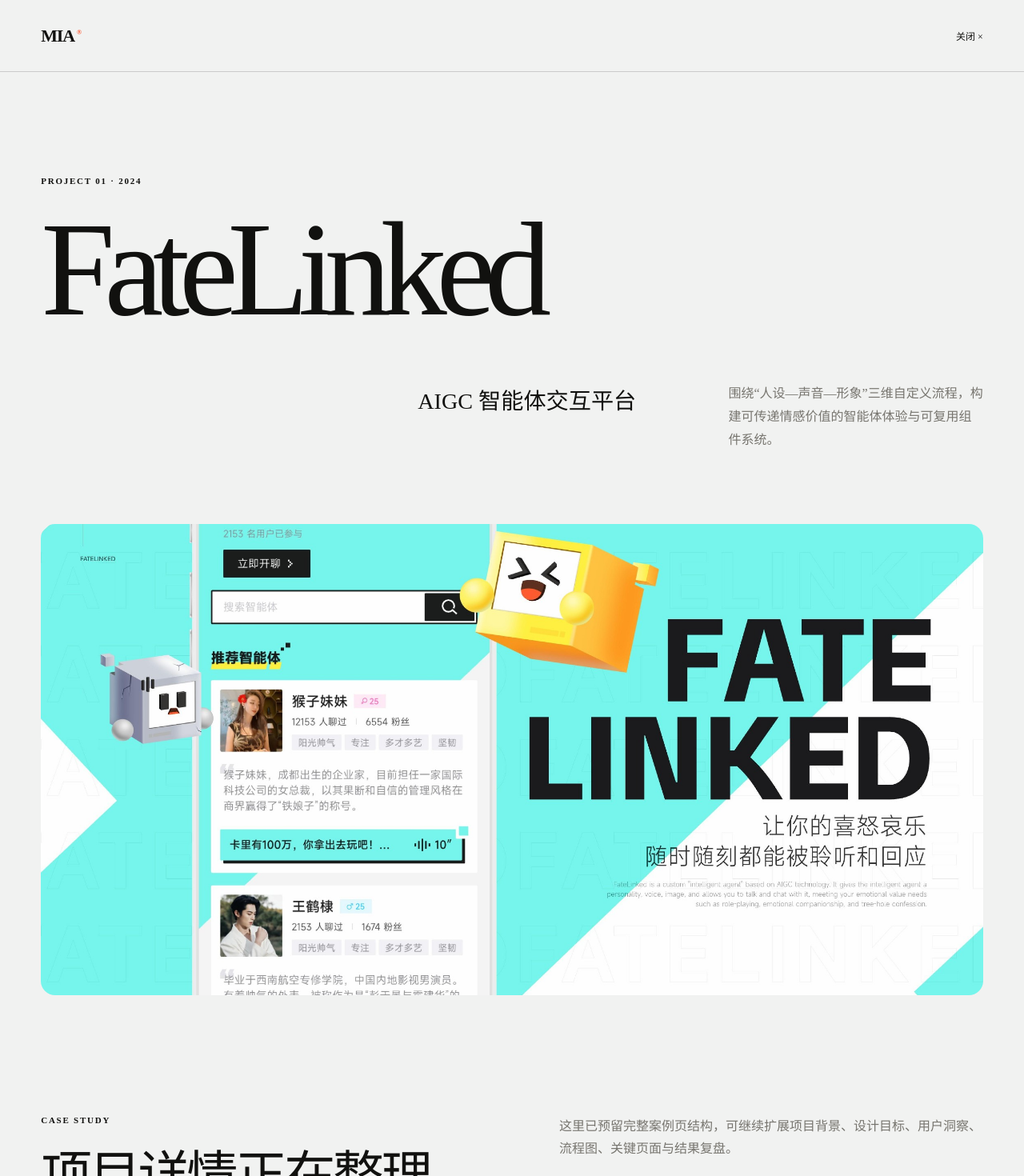
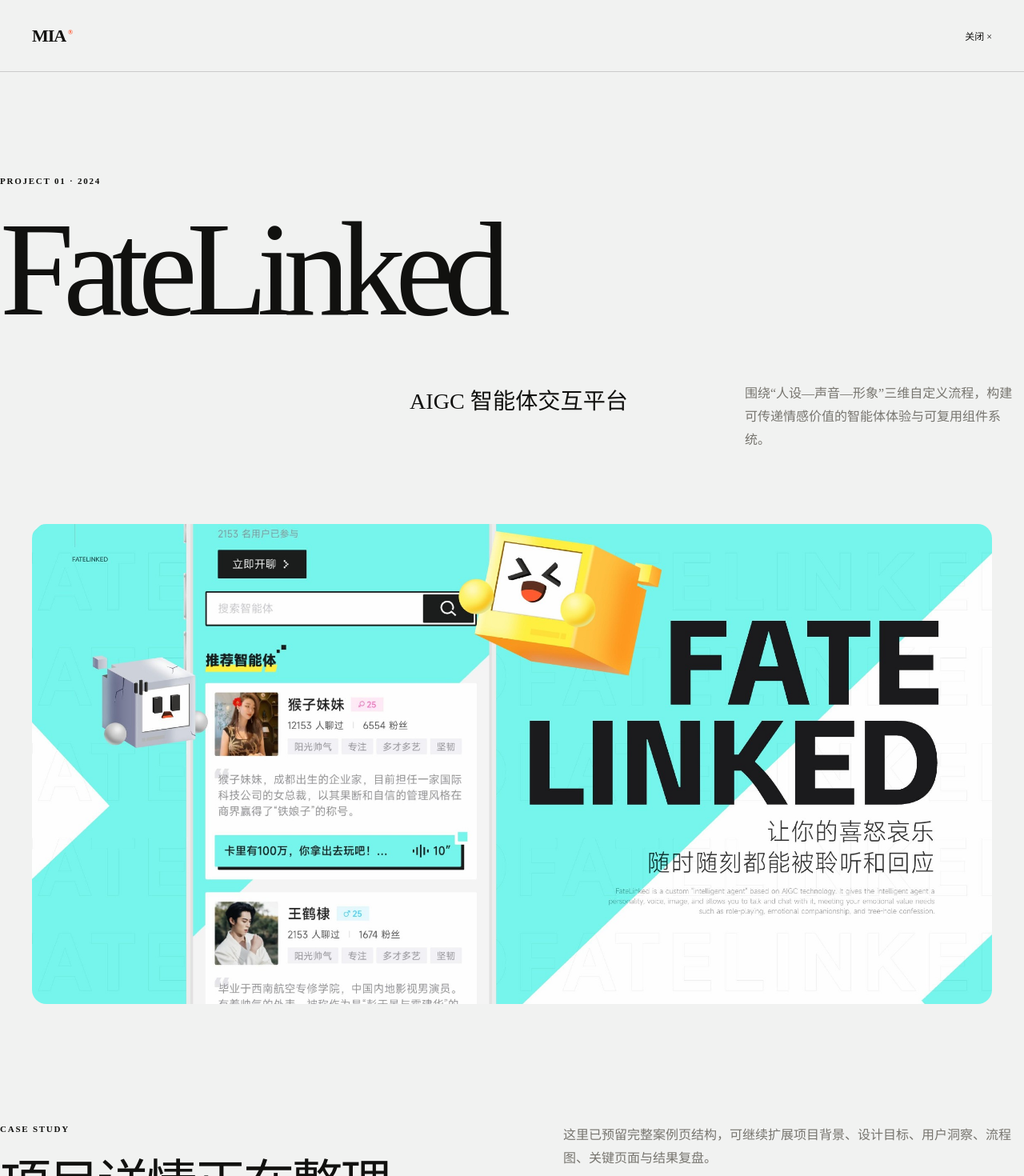
Before and after one commit to Miaaaa857/profile, a React (Vite) app: page /projects/fatelinked in a window 1280 px wide. Shown: the top 1470 px of the page at 80% size. Built offline with nearby package versions, Linux system fonts and the light colour scheme.

Commit message:
Align global content grid with reference

```diff
--- a/src/styles/global.css
+++ b/src/styles/global.css
@@ -8,8 +8,9 @@
   --line: rgba(17, 17, 15, .17);
   --accent: #ff4d24;
   --white: #fffdf8;
-  --max: 1700px;
-  --gutter: clamp(24px, 4vw, 72px);
+  --max: 1440px;
+  --gutter: 40px;
+  --page-pad: max(var(--gutter), calc((100% - var(--max)) / 2 + var(--gutter)));
   --section: clamp(120px, 12vw, 210px);
   --radius-media-lg: 24px;
   --radius-media-md: 18px;
@@ -28,7 +29,7 @@
 p, h1, h2, h3 { margin: 0; }
 i { font-style: normal; }
 ::selection { background: var(--accent); color: white; }
-.container { width: min(calc(100% - var(--gutter) * 2), var(--max)); margin-inline: auto; }
+.container { width: min(100%, var(--max)); margin-inline: auto; padding-inline: var(--gutter); }
 .section { padding-top: var(--section); }
 .display-emphasis { font-family: inherit; font-weight: 500; }
 .eyebrow { font-size: 11px; font-weight: 600; letter-spacing: .16em; text-transform: uppercase; }
@@ -45,7 +46,7 @@
 [data-reveal] { opacity: 0; transform: translateY(45px); transition: opacity .8s var(--ease), transform .8s var(--ease); }
 [data-reveal].is-visible { opacity: 1; transform: none; }
 
-.navbar { position: fixed; z-index: 50; top: 0; left: 0; width: 100%; height: 94px; padding: 0 var(--gutter); display: grid; grid-template-columns: 1fr auto 1fr; align-items: center; border-bottom: 1px solid transparent; transition: height .6s var(--ease), background .6s, border-color .6s; }
+.navbar { position: fixed; z-index: 50; top: 0; left: 0; width: 100%; height: 94px; padding: 0 var(--page-pad); display: grid; grid-template-columns: 1fr auto 1fr; align-items: center; border-bottom: 1px solid transparent; transition: height .6s var(--ease), background .6s, border-color .6s; }
 .navbar--scrolled { height: 72px; background: rgba(241, 242, 241, .86); backdrop-filter: blur(18px); border-color: var(--line); }
 .navbar:not(.navbar--scrolled) { color: var(--white); }
 .navbar:not(.navbar--scrolled) .nav-cta { background: var(--white); color: var(--ink); }
@@ -76,7 +77,7 @@
 .scroll-cue { display: none; }
 
 .logo-strip { min-height: 180px; display: grid; grid-template-columns: 180px 1fr; align-items: center; border-block: 1px solid var(--line); overflow: hidden; }
-.logo-strip__label { padding-left: var(--gutter); font-size: 9px; letter-spacing: .14em; }
+.logo-strip__label { padding-left: var(--page-pad); font-size: 9px; letter-spacing: .14em; }
 .marquee { overflow: hidden; }
 .marquee__track { display: flex; width: max-content; animation: marquee 24s linear infinite; }
 .marquee__track:hover { animation-play-state: paused; }
@@ -114,12 +115,12 @@
 .skills-list { border-top: 1px solid rgba(255, 255, 255, .2); }
 .skill-row { border-bottom: 1px solid rgba(255, 255, 255, .2); overflow: hidden; transition: background .6s var(--ease), box-shadow .6s var(--ease); }
 .skill-row:hover, .skill-row.is-active { background: transparent; box-shadow: inset 0 1px 0 #de322d, inset 0 -1px 0 #de322d; }
-.skill-row > button { width: 100%; height: 126px; padding: 0 var(--gutter); display: grid; grid-template-columns: 15% 1fr 180px 30px; align-items: center; border: 0; background: none; text-align: left; cursor: pointer; transition: height .7s var(--ease); }
+.skill-row > button { width: 100%; height: 126px; padding: 0 var(--page-pad); display: grid; grid-template-columns: 15% 1fr 180px 30px; align-items: center; border: 0; background: none; text-align: left; cursor: pointer; transition: height .7s var(--ease); }
 .skill-row.is-active > button { height: 155px; }
 .skill-number, .skill-tool { font-size: 10px; letter-spacing: .12em; }
 .skill-row h3 { font-size: clamp(29px, 3vw, 51px); letter-spacing: -.045em; font-weight: 500; }
 .skill-icon { font-size: 25px; }
-.skill-details { height: 0; width: min(calc(100% - var(--gutter) * 2), var(--max)); margin: auto; display: grid; grid-template-columns: 28% 40% 1fr; overflow: hidden; opacity: 0; transition: height .7s var(--ease), opacity .5s; }
+.skill-details { height: 0; width: min(100%, var(--max)); margin: auto; padding-inline: var(--gutter); display: grid; grid-template-columns: 28% 40% 1fr; overflow: hidden; opacity: 0; transition: height .7s var(--ease), opacity .5s; }
 .skill-row.is-active .skill-details { height: 245px; opacity: 1; }
 .skill-details p { grid-column: 2; max-width: 520px; color: rgba(255, 255, 255, .62); line-height: 1.75; }
 .skill-details img { grid-column: 3; grid-row: 1; justify-self: end; width: 260px; height: 190px; object-fit: cover; border-radius: var(--radius-media-xs); transform: rotate(3deg); }
@@ -181,14 +182,14 @@
 .footer-bottom > a:last-child { justify-self: end; }
 
 .project-page { min-height: 100vh; }
-.project-nav { width: 100%; height: 90px; padding: 0 var(--gutter); display: flex; align-items: center; justify-content: space-between; border-bottom: 1px solid var(--line); }
+.project-nav { width: 100%; height: 90px; padding: 0 var(--page-pad); display: flex; align-items: center; justify-content: space-between; border-bottom: 1px solid var(--line); }
 .project-nav > a:last-child { font-size: 12px; }
 .project-hero { padding: 130px 0 90px; }
 .project-hero h1 { margin-top: 35px; font-size: clamp(85px, 13vw, 220px); line-height: .85; letter-spacing: -.08em; font-weight: 500; }
 .project-hero > div { width: 60%; margin: 70px 0 0 auto; display: grid; grid-template-columns: 1fr 1fr; gap: 70px; }
 .project-hero h2 { font-size: clamp(25px, 2.2vw, 38px); font-weight: 500; }
 .project-hero > div p { color: var(--muted); line-height: 1.8; }
-.project-cover { width: calc(100% - var(--gutter) * 2); max-width: var(--max); margin: auto; aspect-ratio: 2 / 1; overflow: hidden; border-radius: var(--radius-media-md); }
+.project-cover { width: min(calc(100% - var(--gutter) * 2), calc(var(--max) - var(--gutter) * 2)); margin: auto; aspect-ratio: 2 / 1; overflow: hidden; border-radius: var(--radius-media-md); }
 .project-cover img { height: 100%; object-fit: cover; }
 .project-placeholder { padding: 150px 0; display: grid; grid-template-columns: 1fr 1fr; gap: 10%; }
 .project-placeholder h2 { margin-top: 30px; font-size: clamp(40px, 5vw, 80px); line-height: 1.05; font-weight: 500; letter-spacing: -.05em; }
```
